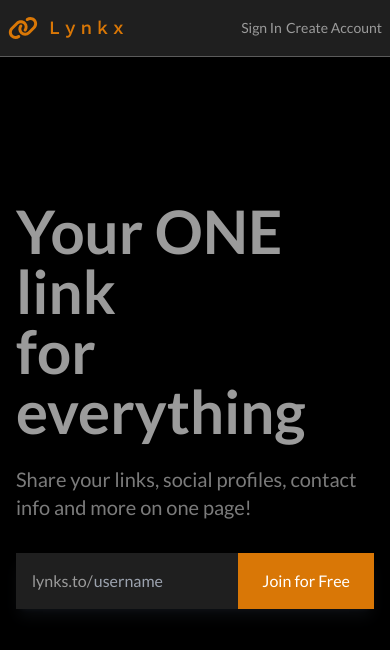
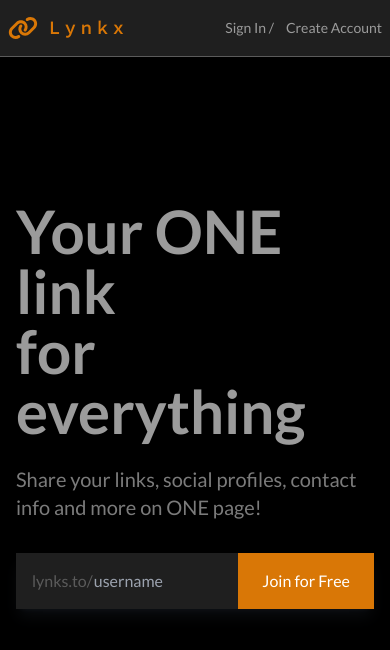
Before and after one commit to Jackal73/Lynks, a Next.js app: page / in a window 390 px wide. Shown: the top 650 px of the page. Built offline with nearby package versions, Linux system fonts and the light colour scheme; no server answers.

Commit message:
:lipstick: Update `styling` and `text` in several components

```diff
--- a/src/app/(app)/template.js
+++ b/src/app/(app)/template.js
@@ -43,7 +43,7 @@ export default async function AppTemplate({ children, ...rest }) {
             htmlFor="navCb"
             className="md:hidden ml-8 mt-4 p-2 py-1 rounded-md text-[#9b9b9b] bg-[#3b3b3b] shadow inline-flex items-center gap-2 cursor-pointer"
           >
-            <FontAwesomeIcon icon={faBars} />
+            <FontAwesomeIcon icon={faBars} className="text-amber-600" />
             <span className="">Menu</span>
             {/* <span className="">Open navigation</span> */}
           </label>
--- a/src/app/(website)/page.js
+++ b/src/app/(website)/page.js
@@ -13,7 +13,7 @@ export default async function Home() {
             <br /> for everything
           </h1>
           <h2 className="text-[#7b7b7b] text-xl mt-6">
-            Share your links, social profiles, contact info and more on one
+            Share your links, social profiles, contact info and more on ONE
             page!
           </h2>
         </div>
--- a/src/components/Header.js
+++ b/src/components/Header.js
@@ -22,7 +22,7 @@ export default async function Header() {
           </nav>
         </div>
 
-        <nav className="flex items-center sm:gap-4 gap-1 text-sm text-[#9b9b9b]">
+        <nav className="flex items-center sm:gap-4 gap-3 text-sm text-[#9b9b9b]">
           {!!session && (
             <>
               <Link href={"/account"}>Hello, {session?.user?.name}</Link>
@@ -31,7 +31,7 @@ export default async function Header() {
           )}
           {!session && (
             <>
-              <Link href={"/login"}>Sign In</Link>
+              <Link href={"/login"}>Sign In / </Link>
               <Link href={"/login"}>Create Account</Link>
             </>
           )}
--- a/src/components/forms/HeroForm.js
+++ b/src/components/forms/HeroForm.js
@@ -38,7 +38,7 @@ export default function HeroForm({ user }) {
       onSubmit={handleSubmit}
       className="inline-flex items-center shadow-lg shadow-gray-700/20 bg-[#1f1f1f]"
     >
-      <span className="bg-[#1f1f1f] text-[#9b9b9b] py-4 pl-4">lynks.to/</span>
+      <span className="bg-[#1f1f1f] text-[#5b5b5b] py-4 pl-4">lynks.to/</span>
       <input
         // value={username}
         // onChange={(ev) => setUsername(ev.target.value)}
```
